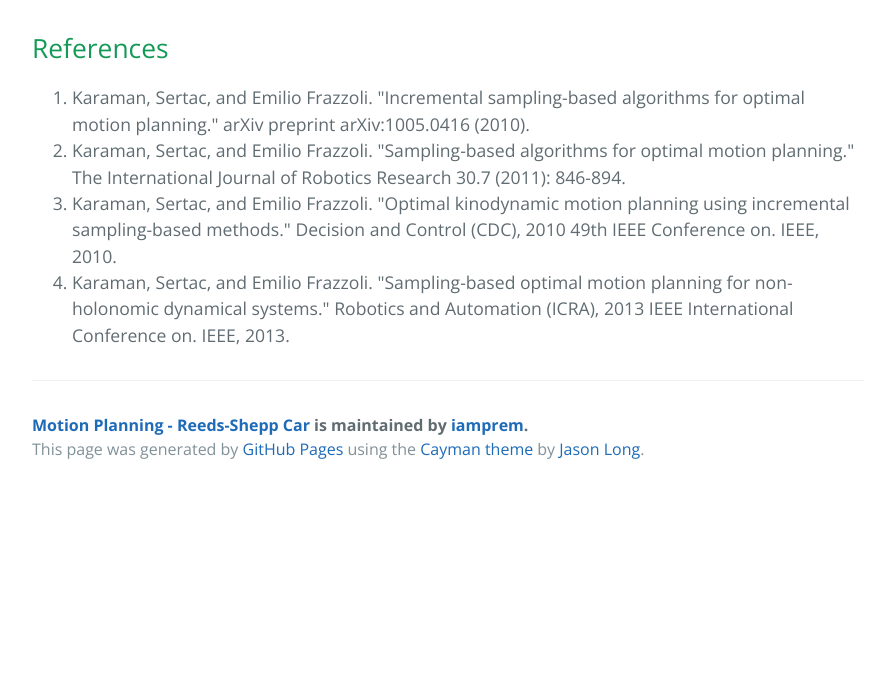
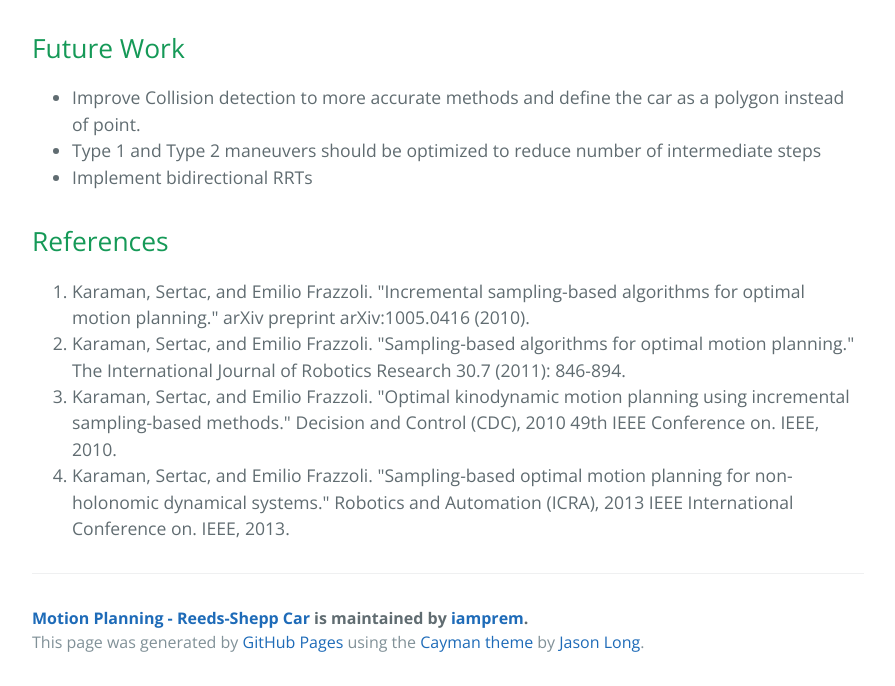
Before and after one commit to iamprem/rmp, a plain HTML site: page index.html in a window 1280 px wide. Shown: the part 5242-5928 px from the top of the page, without its empty margins (192-1087 px from the left). Before the commit the page ends 5735 px from the top, so only its background shows below. Drawn offline with nearby package versions, Linux system fonts and the light colour scheme.

```diff
--- a/index.html
+++ b/index.html
@@ -167,6 +167,15 @@
 <p><img src="https://raw.githubusercontent.com/iamprem/temp/master/assets/rrtstar_nonholo.png" alt="RRT Star Non Holonomic"></p>
 
 <h2>
+<a id="future-work" class="anchor" href="#future-work" aria-hidden="true"><span aria-hidden="true" class="octicon octicon-link"></span></a>Future Work</h2>
+
+<ul>
+<li>Improve Collision detection to more accurate methods and define the car as a polygon instead of point.</li>
+<li>Type 1 and Type 2 maneuvers should be optimized to reduce number of intermediate steps</li>
+<li>Implement bidirectional RRTs</li>
+</ul>
+
+<h2>
 <a id="references" class="anchor" href="#references" aria-hidden="true"><span aria-hidden="true" class="octicon octicon-link"></span></a>References</h2>
 
 <ol>
```
Also changed, not shown: params.json (+1 -1 lines).
